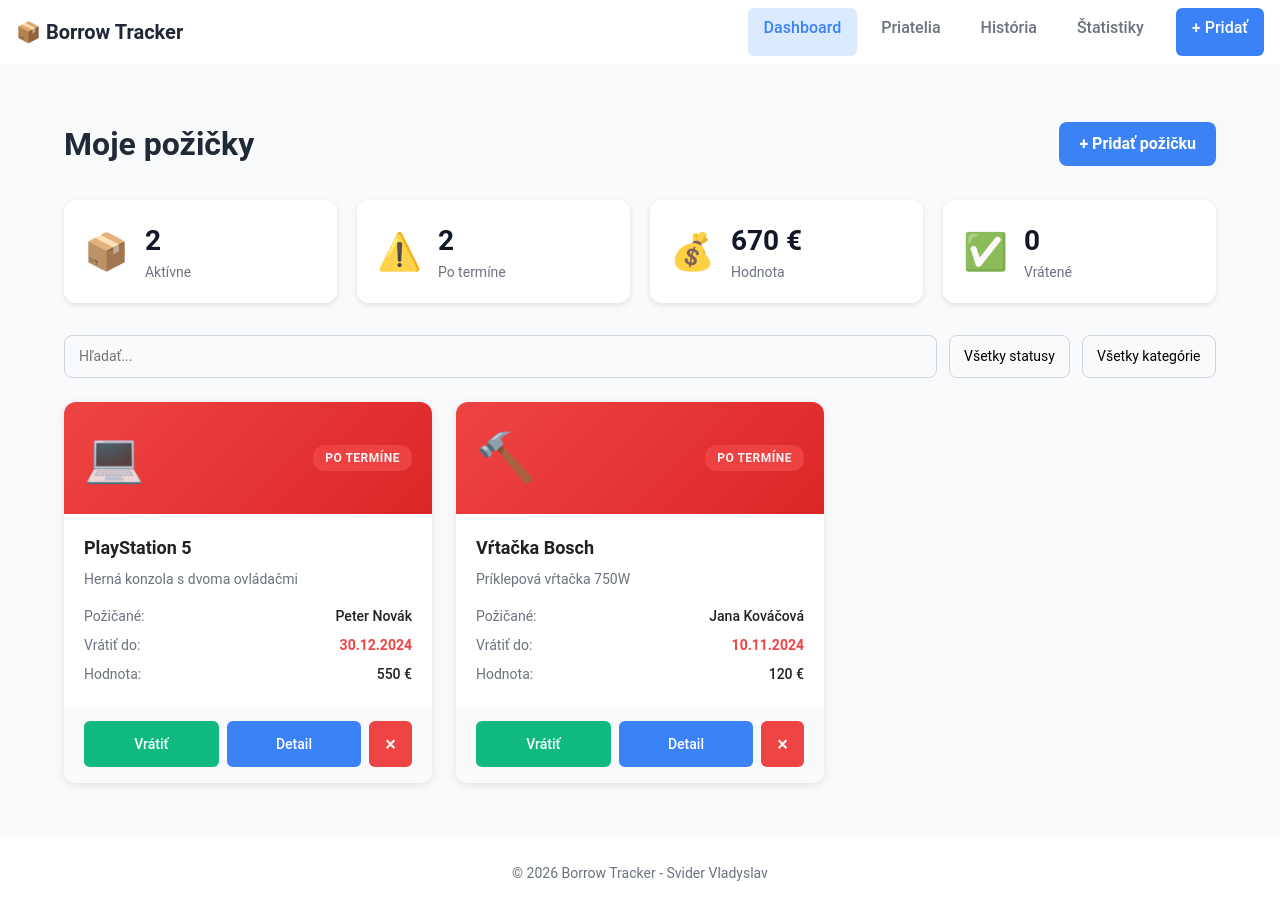
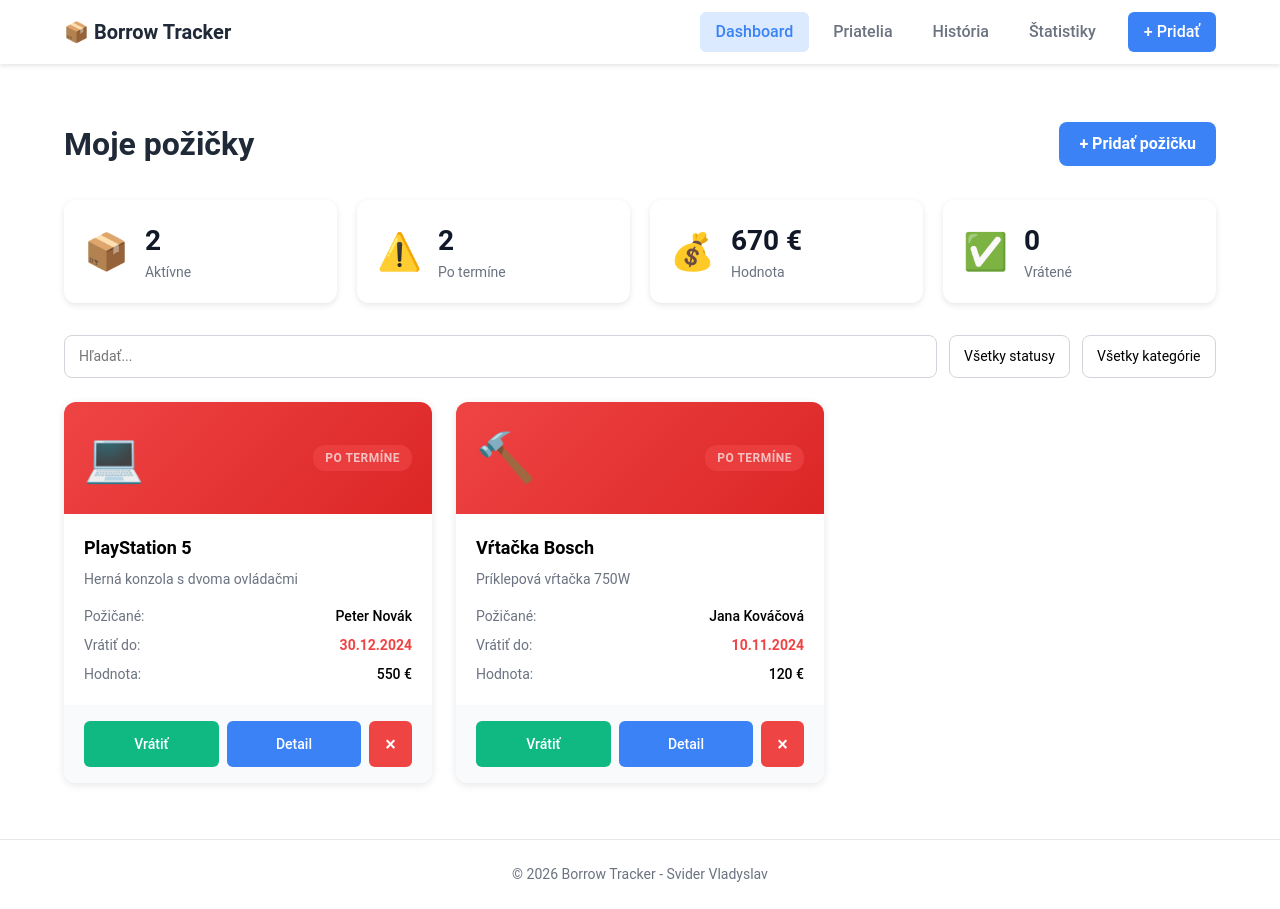
Before and after one commit to Versus1478/FT_project, a Vue app: page / in a window 1280 px wide. Built offline with nearby package versions, Linux system fonts and the light colour scheme; the HTML template or start-up script is replaced by a standard one.

Commit message:
Refactor project to SOLID principles: - Rewritten ItemDetailView and AddItemView to follow SRP - Added reusable methods for formatting dates and category names - Ensured proper state management via Pinia stores - Component logic now separated, easier to maintain and extend

```diff
--- a/src/App.vue
+++ b/src/App.vue
@@ -1,35 +1,32 @@
 <template>
-  <v-app id="app">
-    <v-app-bar app color="white" flat elevate-on-scroll>
-      <v-container class="d-flex justify-space-between align-center" fluid>
+  <div id="app">
+    <nav class="main-nav">
+      <div class="nav-container">
         <router-link to="/" class="logo">📦 Borrow Tracker</router-link>
-
-        <v-btn-toggle rounded class="nav-links">
+        <div class="nav-links">
           <router-link to="/" class="nav-link">Dashboard</router-link>
           <router-link to="/friends" class="nav-link">Priatelia</router-link>
           <router-link to="/history" class="nav-link">História</router-link>
           <router-link to="/stats" class="nav-link">Štatistiky</router-link>
           <router-link to="/add-item" class="nav-link btn-add">+ Pridať</router-link>
-        </v-btn-toggle>
-      </v-container>
-    </v-app-bar>
+        </div>
+      </div>
+    </nav>
 
-    <v-main class="app-main">
-      <v-container class="main-content" fluid>
+    <main class="main-content">
       <router-view v-slot="{ Component }">
         <transition name="fade" mode="out-in">
           <component :is="Component" />
         </transition>
       </router-view>
-      </v-container>
-    </v-main>
+    </main>
 
-    <v-footer color="white" padless>
-      <v-container class="footer-container text-center" fluid>
+    <footer class="main-footer">
+      <div class="footer-container">
         <p>&copy; 2026 Borrow Tracker - Svider Vladyslav</p>
-      </v-container>
-    </v-footer>
-  </v-app>
+      </div>
+    </footer>
+  </div>
 </template>
 
 <script lang="ts">
@@ -39,41 +36,69 @@ import useFriendsStore from '@/stores/friends'
 
 export default defineComponent({
   name: 'App',
-
   data() {
     return {
       itemsStore: useItemsStore(),
       friendsStore: useFriendsStore()
     }
   },
-
   mounted() {
+    this.loadData()
+  },
+  methods: {
+    loadData() {
       this.friendsStore.loadFromLocalStorage()
       this.itemsStore.loadFromLocalStorage()
       this.itemsStore.updateAllStatuses()
       this.friendsStore.updateAllStats()
     }
+  }
 })
 </script>
 
 <style scoped>
-.app-main {
-  background: #f9fafb;
+* {
+  margin: 0;
+  padding: 0;
+  box-sizing: border-box;
+}
+body {
+  font-family: -apple-system, BlinkMacSystemFont, 'Segoe UI', Roboto, sans-serif;
+  background: #f3f4f6;
+  color: #1f2937;
+  line-height: 1.6;
+}
+#app {
   min-height: 100vh;
+  display: flex;
+  flex-direction: column;
 }
-
+.main-nav {
+  background: white;
+  box-shadow: 0 2px 4px rgba(0,0,0,0.1);
+  position: sticky;
+  top: 0;
+  z-index: 100;
+}
+.nav-container {
+  max-width: 1200px;
+  margin: 0 auto;
+  padding: 0 24px;
+  display: flex;
+  justify-content: space-between;
+  align-items: center;
+  height: 64px;
+}
 .logo {
   font-size: 20px;
   font-weight: 700;
   color: #1f2937;
   text-decoration: none;
 }
-
 .nav-links {
   display: flex;
   gap: 8px;
 }
-
 .nav-link {
   padding: 8px 16px;
   border-radius: 6px;
@@ -82,49 +107,42 @@ export default defineComponent({
   font-weight: 500;
   transition: all 0.2s;
 }
-
 .nav-link:hover {
   color: #1f2937;
   background: #f3f4f6;
 }
-
 .nav-link.router-link-active {
   color: #3b82f6;
   background: #dbeafe;
 }
-
 .btn-add {
   background: #3b82f6;
   color: white !important;
   margin-left: 8px;
 }
-
 .btn-add:hover {
   background: #2563eb !important;
 }
-
 .main-content {
-  padding: 32px 0;
+  flex: 1;
+  padding: 32px 24px;
 }
-
+.main-footer {
+  background: white;
+  border-top: 1px solid #e5e7eb;
+  padding: 24px 0;
+}
 .footer-container {
+  max-width: 1200px;
+  margin: 0 auto;
+  text-align: center;
   color: #6b7280;
   font-size: 14px;
 }
-
-.fade-enter-active,
-.fade-leave-active {
+.fade-enter-active, .fade-leave-active {
   transition: opacity 0.2s ease;
 }
-
-.fade-enter-from,
-.fade-leave-to {
+.fade-enter-from, .fade-leave-to {
   opacity: 0;
 }
-
-.v-main {
-  width: 100%;
-  max-width: 100%;
-  overflow-x: hidden;
-}
 </style>
--- a/src/views/AddItemView.vue
+++ b/src/views/AddItemView.vue
@@ -1,115 +1,44 @@
 <template>
   <v-container class="add-item-view" max-width="700px">
     <v-card elevation="2" class="pa-6">
-      <v-card-title>
-        <h1>Pridať novú požičku</h1>
-      </v-card-title>
+      <v-card-title><h1>Pridať novú požičku</h1></v-card-title>
 
       <v-card-text>
         <v-form ref="formRef" v-model="valid" @submit.prevent="handleSubmit">
-          <v-text-field
-              v-model="form.itemName"
-              label="Názov veci *"
-              placeholder="napr. PlayStation 5"
-              :rules="[v => !!v || 'Pole je povinné']"
-              required
-          />
-
-          <v-textarea
-              v-model="form.description"
-              label="Popis"
-              placeholder="Krátky popis veci..."
-              rows="3"
-          />
+          <v-text-field v-model="form.itemName" label="Názov veci *" placeholder="napr. PlayStation 5" :rules="[v => !!v || 'Pole je povinné']" required />
+          <v-textarea v-model="form.description" label="Popis" placeholder="Krátky popis veci..." rows="3" />
 
           <v-row class="mt-4" dense>
             <v-col cols="6">
-              <v-select
-                  v-model="form.category"
-                  :items="categories"
-                  label="Kategória *"
-                  item-title="title"
-                  item-value="value"
-                  :rules="[v => !!v || 'Vyberte kategóriu']"
-                  required
-              />
+              <v-select v-model="form.category" :items="categories" label="Kategória *" item-title="title" item-value="value" :rules="[v => !!v || 'Vyberte kategóriu']" required />
             </v-col>
             <v-col cols="6">
-              <v-text-field
-                  v-model.number="form.value"
-                  label="Hodnota (€) *"
-                  type="number"
-                  min="0"
-                  step="0.01"
-                  :rules="[v => v >= 0 || 'Hodnota musí byť >= 0']"
-                  required
-              />
+              <v-text-field v-model.number="form.value" label="Hodnota (€) *" type="number" min="0" step="0.01" :rules="[v => v >= 0 || 'Hodnota musí byť >= 0']" required />
             </v-col>
           </v-row>
 
-          <v-select
-              v-model="form.friendId"
-              :items="friends"
-              item-title="name"
-              item-value="id"
-              label="Požičané komu *"
-              :rules="[v => !!v || 'Vyberte priateľa']"
-              required
-          />
+          <v-select v-model="form.friendId" :items="friends" item-title="name" item-value="id" label="Požičané komu *" :rules="[v => !!v || 'Vyberte priateľa']" required />
 
           <v-row class="mt-4" dense>
             <v-col cols="6">
-              <v-menu
-                  v-model="borrowedMenu"
-                  :close-on-content-click="false"
-                  transition="scale-transition"
-                  offset-y
-                  min-width="auto"
-              >
+              <v-menu v-model="borrowedMenu" :close-on-content-click="false" transition="scale-transition" offset-y min-width="auto">
                 <template #activator="{ props }">
-                  <v-text-field
-                      v-model="form.borrowedDate"
-                      label="Dátum požičania *"
-                      readonly
-                      v-bind="props"
-                  />
+                  <v-text-field v-model="form.borrowedDate" label="Dátum požičania *" readonly v-bind="props" />
                 </template>
-                <v-date-picker
-                    v-model="form.borrowedDate"
-                    @input="borrowedMenu = false"
-                />
+                <v-date-picker v-model="form.borrowedDate" @input="borrowedMenu = false" />
               </v-menu>
             </v-col>
-
             <v-col cols="6">
-              <v-menu
-                  v-model="returnMenu"
-                  :close-on-content-click="false"
-                  transition="scale-transition"
-                  offset-y
-                  min-width="auto"
-              >
+              <v-menu v-model="returnMenu" :close-on-content-click="false" transition="scale-transition" offset-y min-width="auto">
                 <template #activator="{ props }">
-                  <v-text-field
-                      v-model="form.expectedReturn"
-                      label="Očakávané vrátenie *"
-                      readonly
-                      v-bind="props"
-                  />
+                  <v-text-field v-model="form.expectedReturn" label="Očakávané vrátenie *" readonly v-bind="props" />
                 </template>
-                <v-date-picker
-                    v-model="form.expectedReturn"
-                    @input="returnMenu = false"
-                />
+                <v-date-picker v-model="form.expectedReturn" @input="returnMenu = false" />
               </v-menu>
             </v-col>
           </v-row>
 
-          <v-textarea
-              v-model="form.notes"
-              label="Poznámky"
-              rows="2"
-          />
+          <v-textarea v-model="form.notes" label="Poznámky" rows="2" />
 
           <v-card-actions class="mt-6 justify-space-between">
             <v-btn color="primary" type="submit">Pridať požičku</v-btn>
@@ -129,16 +58,15 @@ import type { ItemCategory, Friend } from '@/types/Item'
 
 export default defineComponent({
   name: 'AddItemView',
-  setup() {
-    const itemsStore = useItemsStore()
-    const friendsStore = useFriendsStore()
-
-    const valid = ref(false)
-    const formRef = ref()
-    const borrowedMenu = ref(false)
-    const returnMenu = ref(false)
-
-    const form = ref({
+  data() {
+    return {
+      itemsStore: useItemsStore(),
+      friendsStore: useFriendsStore(),
+      valid: false,
+      formRef: null,
+      borrowedMenu: false,
+      returnMenu: false,
+      form: {
         itemName: '',
         description: '',
         category: '' as ItemCategory | '',
@@ -147,72 +75,57 @@ export default defineComponent({
         borrowedDate: new Date().toISOString().slice(0, 10),
         expectedReturn: '',
         notes: ''
-    })
-
-    const friends = friendsStore.friends
-    const categories = [
+      },
+      categories: [
         { title: '💻 Elektronika', value: 'elektronika' },
         { title: '📚 Knihy', value: 'knihy' },
         { title: '🔨 Náradie', value: 'naradie' },
         { title: '⚽ Šport', value: 'sport' },
         { title: '📦 Iné', value: 'ine' }
       ]
+    }
+  },
+  computed: {
+    friends(): Friend[] {
+      return this.friendsStore.friends
+    }
+  },
+  mounted() {
+    this.loadData()
+  },
+  methods: {
+    loadData() {
+      this.friendsStore.loadFromLocalStorage()
+      if (!this.friends.length) this.friendsStore.initMockData()
+    },
+    handleSubmit() {
+      const friend = this.friends.find(f => f.id === this.form.friendId)
+      if (!friend) return alert('Vyberte priateľa')
+      if (!this.form.category) return alert('Vyberte kategóriu')
+      if (this.form.expectedReturn < this.form.borrowedDate) return alert('Dátum vrátenia nemôže byť pred dátumom požičania')
 
-    onMounted(() => {
-      friendsStore.loadFromLocalStorage()
-      if (!friends.length) friendsStore.initMockData()
+      this.itemsStore.addItem({
+        itemName: this.form.itemName,
+        description: this.form.description,
+        category: this.form.category as ItemCategory,
+        friend: { id: friend.id, name: friend.name, avatar: friend.avatar },
+        borrowedDate: this.form.borrowedDate,
+        expectedReturn: this.form.expectedReturn,
+        value: this.form.value,
+        notes: this.form.notes
       })
 
-    const handleSubmit = () => {
-      const friend = friends.find((f: Friend) => f.id === form.value.friendId)
-      if (!friend) return alert('Vyberte priateľa')
-      if (!form.value.category) return alert('Vyberte kategóriu')
-      if (form.value.expectedReturn < form.value.borrowedDate)
-        return alert('Dátum vrátenia nemôže byť pred dátumom požičania')
-
-      itemsStore.addItem({
-        itemName: form.value.itemName,
-        description: form.value.description,
-        category: form.value.category as ItemCategory,
-        friend: {
-          id: friend.id,
-          name: friend.name,
-          avatar: friend.avatar
+      this.friendsStore.updateFriendStats(friend.id)
+      alert('✅ Požička úspešne pridaná!')
+      this.$router.push('/')
     },
-        borrowedDate: form.value.borrowedDate,
-        expectedReturn: form.value.expectedReturn,
-        value: form.value.value,
-        notes: form.value.notes
-      })
-
-      friendsStore.updateFriendStats(friend.id)
-      alert('✅ Požička úspešne pridaná!')
-      window.location.href = '/'
-    }
-
-    const handleCancel = () => {
-      if (confirm('Naozaj chcete zrušiť pridávanie požičky?')) {
-        window.location.href = '/'
-      }
-    }
-
-    return {
-      form,
-      valid,
-      formRef,
-      friends,
-      categories,
-      borrowedMenu,
-      returnMenu,
-      handleSubmit,
-      handleCancel
+    handleCancel() {
+      if (confirm('Naozaj chcete zrušiť pridávanie požičky?')) this.$router.push('/')
     }
   }
 })
 </script>
 
 <style scoped>
-.add-item-view {
-  margin-top: 32px;
-}
+.add-item-view { margin-top: 32px; }
 </style>
```
Also changed, not shown: src/views/ItemDetailView.vue (+9 -66 lines). Lines whose indentation alone changed are shown as unchanged.
